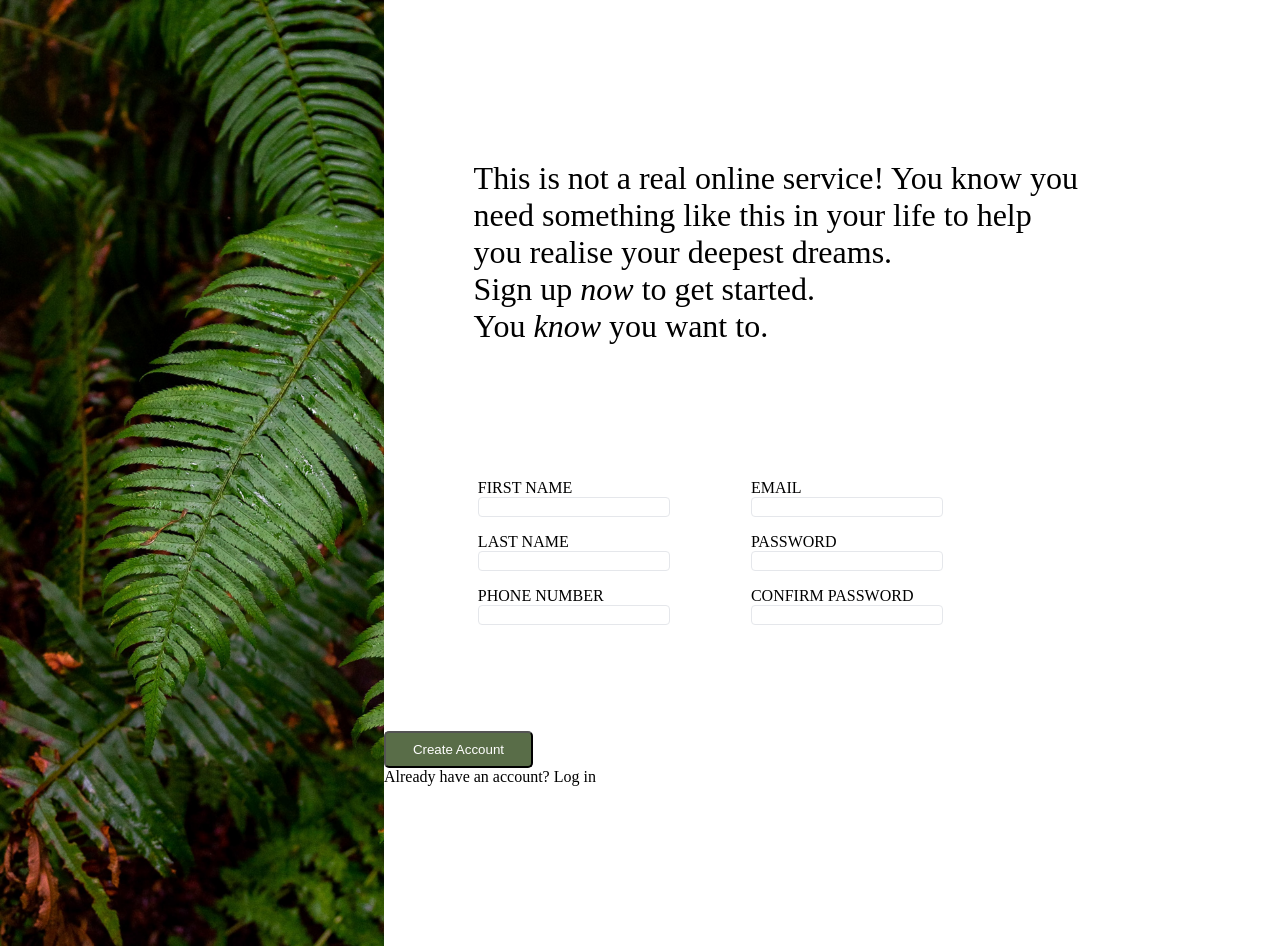
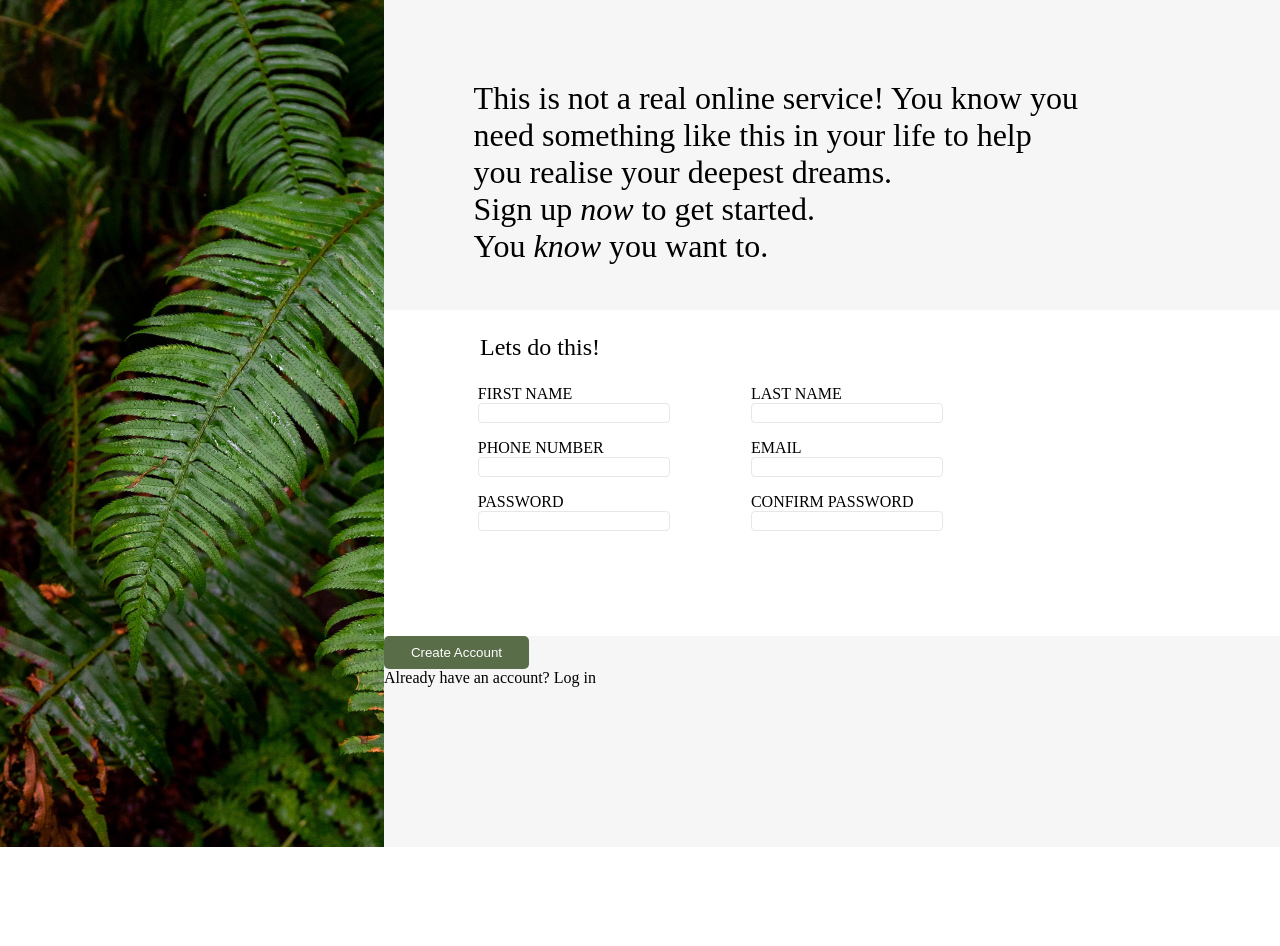
Before and after one commit to Clucks/sign-up-form, a plain HTML site: page index.html in a window 1280 px wide. After the commit the page ends 847 px from the top, so only its background shows below. Drawn offline with Linux system fonts and the light colour scheme.

Commit message:
Added input focus new div

```diff
--- a/index.html
+++ b/index.html
@@ -25,19 +25,25 @@
                 </div>
             </div>
             <div class="middle">
+                <div id = "action">
+                    Lets do this!
+                </div>
                 <form action="">
                     <div>
-                        <label for="">FIRST NAME</label>
+                        <label for="first name">FIRST NAME</label>
                         <input type="text">
-                        <lavel for="">LAST NAME</lavel>
-                        <input type="text">
-                        <label for="">PHONE NUMBER</label>
-                        <input type="text">
+                        <label for="phoneNumber">PHONE NUMBER</label>
+                        <input type="tel">
+                        <label for="password">PASSWORD</label>
+                        <input type="password" id="password" name="password" required>
                     </div>
                     <div>
-                        <label for="">EMAIL</label><input type="text">
-                        <label for="">PASSWORD</label><input type="text">
-                        <label for="">CONFIRM PASSWORD</label><input type="text">
+                        <label for="last name">LAST NAME</label>
+                        <input type="text">
+                        <label for="email">EMAIL</label>
+                        <input type="email">
+                        <label for="confirmPassword">CONFIRM PASSWORD</label>
+                        <input type="password" id="confirmPassword" name="password" required>
                     </div>
                 </form>
             </div>
--- a/script.js
+++ b/script.js
@@ -0,0 +1,10 @@
+console.log("hello world!");
+document.addEventListener("DOMContentLoaded",function(){
+    let password = document.querySelector("#password").value;
+
+    let confirmPassword = document.querySelector("#confirmPassword").value;
+
+    if(password != confirmPassword){
+        console.log("HI");
+    }
+})
--- a/style.css
+++ b/style.css
@@ -16,7 +16,7 @@ body {
     flex-direction: row;
     min-height: 100vh;
     min-width: 100vw;
-    background-color:rgba(255, 255, 255, 0.831);
+    background-color: rgb(246, 246, 246);
 }
 
 
@@ -31,7 +31,7 @@ body {
 }
 
 .right {
-    margin: 20vh 0vh 20vh 0vh;
+    margin: 10vh 0vh 20vh 0vh;
     display: flex;
     flex-direction: column;
     justify-content: space-evenly;
@@ -44,13 +44,21 @@ body {
     font-size: 2rem;
 }
 
+#action {
+    display: flex;
+    font-size: 1.5rem;
+    margin-left: 1vw;
+    padding: 3vh 6.5vw;
+
+}
+
 .middle {
     background-color: white;
 }
 
 .middle form {
     margin: 0 20vw 0 1vw;
-    padding: 10% 0;
+    padding-bottom: 10%;
     display: flex;
     justify-content: space-evenly;
 
@@ -63,19 +71,31 @@ body {
     flex-direction: column;
 }
 
-.middle form div input{
-    min-height:2vh;
+.middle form div input {
+    min-height: 2vh;
     min-width: 7vw;
-    margin-bottom:2vh;
+    margin-bottom: 2vh;
     border: 1px solid;
     border-color: #E5E7EB;
-    border-radius:4px;
+    border-radius: 4px;
 
 }
 
-.bottom button{
-    background-color:#596D48;
-    padding:1% 3%;
-    border-radius:5px;
-    color:white;
+.middle form div input:focus{
+    outline:none;
+    border: 2px solid blue;
 }
+
+input:invalid {
+    outline:none;
+    border: 1px solid red;
+
+}
+
+.bottom button {
+    background-color: #596D48;
+    padding: 1% 3%;
+    border: none;
+    border-radius: 5px;
+    color: white;
+}
```
